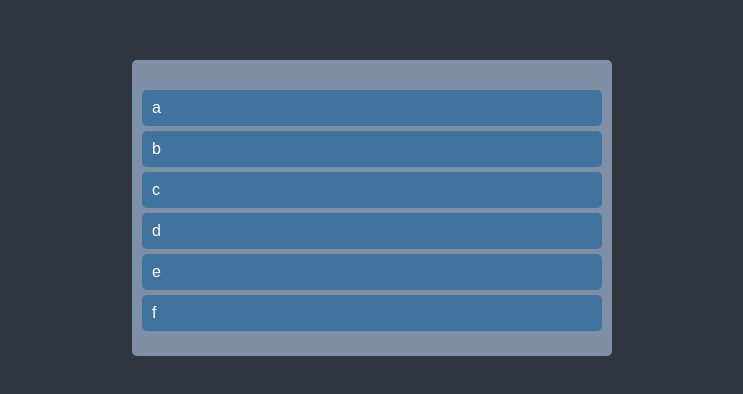
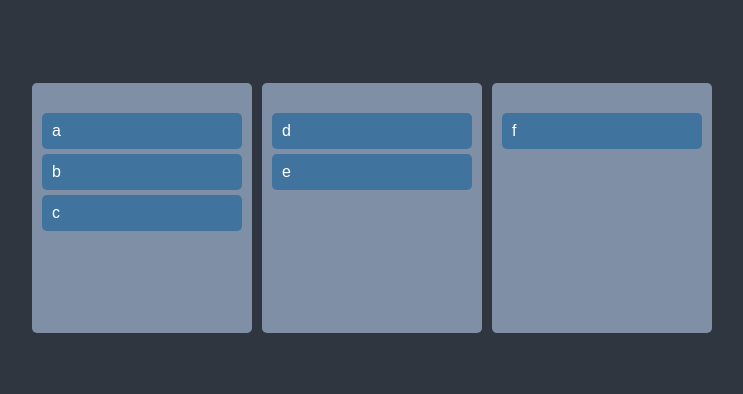
Before and after one commit to sni424/typescript-study, a React (Create React App) app: page / in a window 1280 px wide. Shown: the part 192-586 px from the top of the page, without its empty margins (268-1011 px from the left). Built offline with nearby package versions, Linux system fonts and the light colour scheme.

Commit message:
Object.keys(obj)

```diff
--- a/src/atoms.ts
+++ b/src/atoms.ts
@@ -48,7 +48,15 @@
     },
 });
 
-export const toDosState = atom({
+interface ITodoState {
+    [key: string]: string[];
+}
+
+export const toDosState = atom<ITodoState>({
     key: "dragTodo",
-    default: ["a", "b", "c", "d", "e", "f"],
+    default: {
+        to_do: ["a", "b", "c"],
+        dogin: ["d", "e"],
+        done: ["f"],
+    },
 });
--- /dev/null
+++ b/src/components/Board/index.tsx
@@ -0,0 +1,34 @@
+import React from "react";
+import { Droppable } from "react-beautiful-dnd";
+import styled from "styled-components";
+import DragabbleCard from "../DragabbleCard";
+
+const Wrraper = styled.div`
+    padding: 20px 10px;
+    padding-top: 30px;
+    background-color: ${(props) => props.theme.boardColor};
+    border-radius: 5px;
+    min-height: 200px;
+`;
+
+interface IBoard {
+    toDos: string[];
+    boardId: string;
+}
+
+const Board = ({ toDos, boardId }: IBoard) => {
+    return (
+        <Droppable droppableId={boardId}>
+            {(magic) => (
+                <Wrraper ref={magic.innerRef} {...magic.droppableProps}>
+                    {toDos.map((todo, i) => (
+                        <DragabbleCard key={todo} todo={todo} i={i} />
+                    ))}
+                    {magic.placeholder}
+                </Wrraper>
+            )}
+        </Droppable>
+    );
+};
+
+export default Board;
--- a/src/pages/Main/index.tsx
+++ b/src/pages/Main/index.tsx
@@ -1,19 +1,12 @@
-import React from "react";
-import {
-    DragDropContext,
-    Draggable,
-    Droppable,
-    DropResult,
-    OnDragEndResponder,
-} from "react-beautiful-dnd";
+import { DragDropContext, DropResult } from "react-beautiful-dnd";
 import { useRecoilState } from "recoil";
 import styled from "styled-components";
 import { toDosState } from "../../atoms";
-import DragabbleCard from "../../components/DragabbleCard";
+import Board from "../../components/Board";
 
 const Wrapper = styled.div`
     display: flex;
-    max-width: 480px;
+    max-width: 680px;
     width: 100%;
     margin: 0 auto;
     justify-content: center;
@@ -24,15 +17,8 @@
 const Boards = styled.div`
     display: grid;
     width: 100%;
-    grid-template-columns: repeat(1, 1fr);
-`;
-
-const Board = styled.div`
-    padding: 20px 10px;
-    padding-top: 30px;
-    background-color: ${(props) => props.theme.boardColor};
-    border-radius: 5px;
-    min-height: 200px;
+    gap: 10px;
+    grid-template-columns: repeat(3, 1fr);
 `;
 
 const Main = () => {
@@ -40,37 +26,27 @@
 
     const onDragEnd = ({ draggableId, destination, source }: DropResult) => {
         if (!destination) return;
-        setToDos((oldToDos) => {
-            const newToDos = [...oldToDos];
-            //해당 인덱스 삭제
-            newToDos.splice(source.index, 1);
-            //해당부분에 추가
-            newToDos.splice(destination?.index, 0, draggableId);
-            return newToDos;
-        });
+        // setToDos((oldToDos) => {
+        //     const newToDos = [...oldToDos?.to_do];
+        //     //해당 인덱스 삭제
+        //     newToDos.splice(source.index, 1);
+        //     //해당부분에 추가
+        //     newToDos.splice(destination?.index, 0, draggableId);
+        //     return newToDos;
+        // });
     };
 
     return (
         <DragDropContext onDragEnd={onDragEnd}>
             <Wrapper>
                 <Boards>
-                    <Droppable droppableId="one">
-                        {(magic) => (
-                            <Board
-                                ref={magic.innerRef}
-                                {...magic.droppableProps}
-                            >
-                                {toDos.map((todo, i) => (
-                                    <DragabbleCard
-                                        key={todo}
-                                        todo={todo}
-                                        i={i}
-                                    />
-                                ))}
-                                {magic.placeholder}
-                            </Board>
-                        )}
-                    </Droppable>
+                    {Object.keys(toDos).map((boardId) => (
+                        <Board
+                            boardId={boardId}
+                            key={boardId}
+                            toDos={toDos[boardId]}
+                        />
+                    ))}
                 </Boards>
             </Wrapper>
         </DragDropContext>
```
